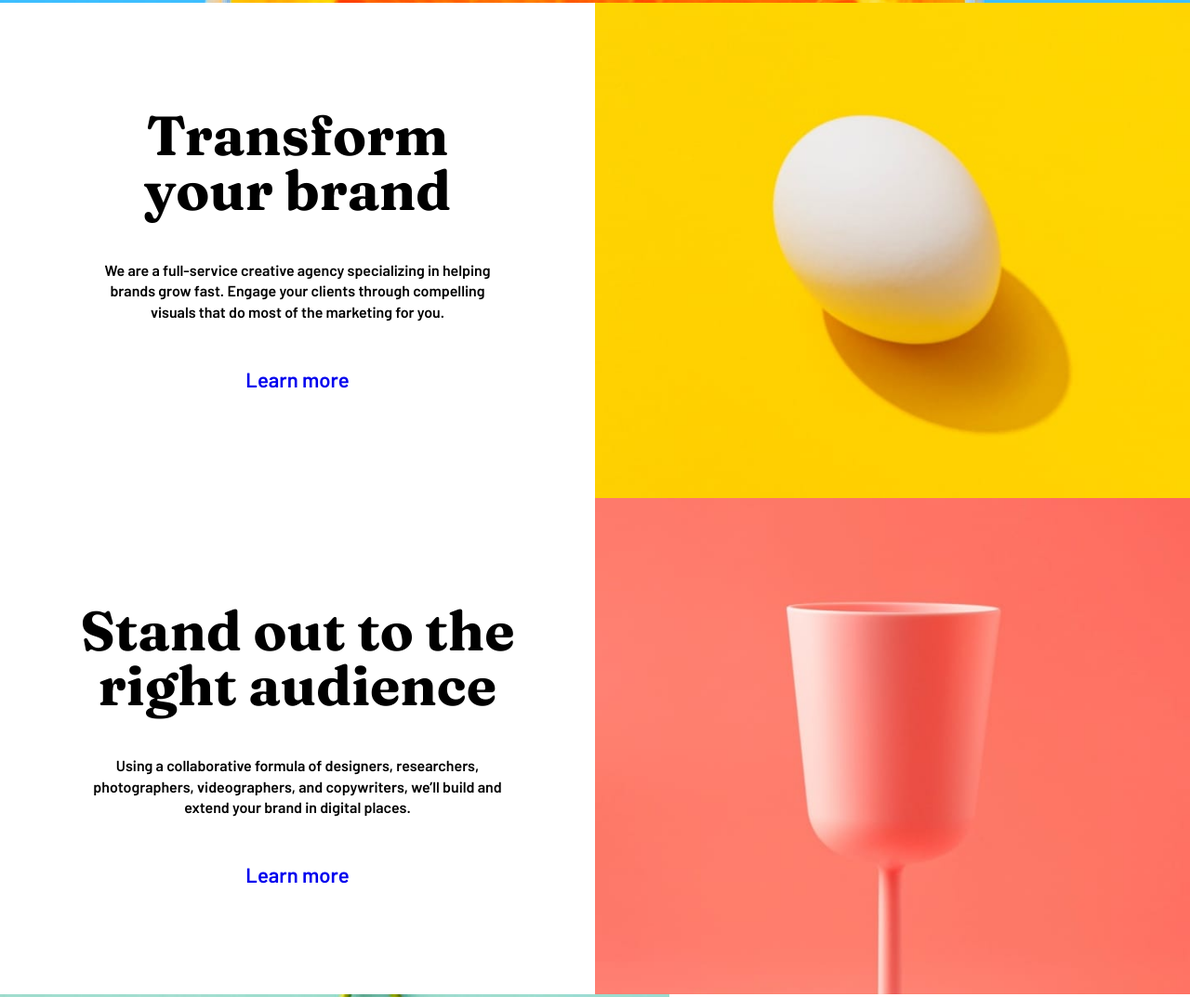
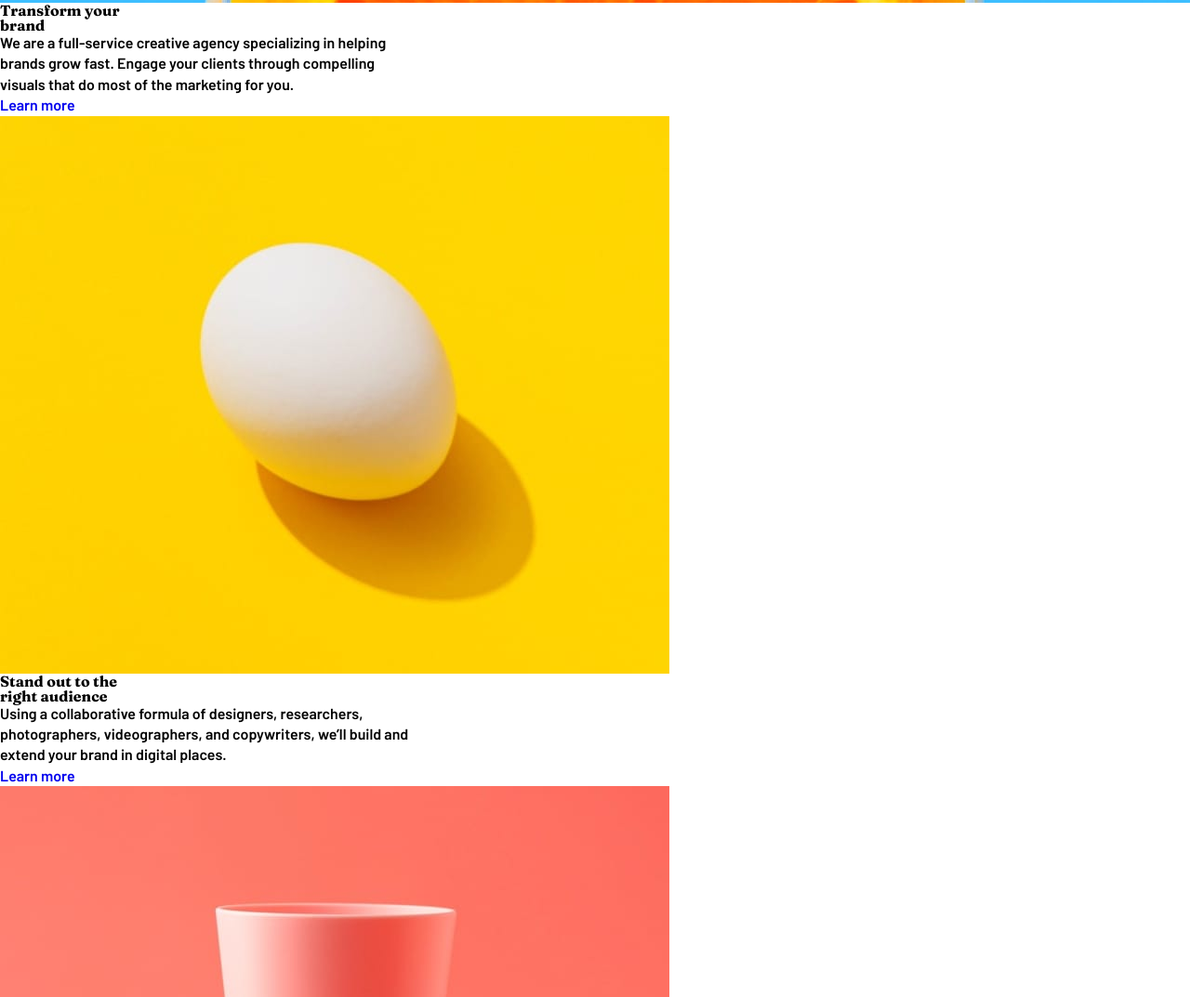
Before and after one commit to bnfcj/sunnyside-agency-landing-page, a plain HTML site: page index.html in a window 1280 px wide. Shown: the part 797-1870 px from the top of the page at 93% size. Drawn offline with Linux system fonts and the light colour scheme.

Commit message:
trying out css ways

```diff
--- a/index.html
+++ b/index.html
@@ -25,20 +25,15 @@
 
     <!-- Variables -->
     <link rel="stylesheet" href="styles/variables.css" />
-    <!-- Global Css -->
-    <link rel="stylesheet" href="styles/global.css" />
-    <!-- Composition Css -->
-    <link rel="stylesheet" href="styles/composition.css" />
-    <!-- Utlitiy Css -->
-    <link rel="stylesheet" href="styles/utlities.css" />
-    <!-- Exceptions -->
-    <link rel="stylesheet" href="styles/exceptions.css" />
+    <!-- Default Css -->
+    <link rel="stylesheet" href="styles/default.css" />
+
     <title>Frontend Mentor | Sunnyside agency landing page</title>
   </head>
   <body class="barlow">
     <header>
-      <div class="wrapper">
-        <div class="header-inner">
+      <div>
+        <div>
           <img src="./images/logo.svg" alt="Sunnyside Logo" />
 
           <nav aria-label="primary">
@@ -50,59 +45,45 @@
             </ul>
           </nav>
         </div>
-        <h2 class="fraunces">We are creatives</h2>
+        <h2>We are creatives</h2>
         <a href="#main" aria-label="Link to main"
           ><img src="./images/icon-arrow-down.svg" alt=""
         /></a>
       </div>
     </header>
     <main>
-      <div class="wrapper">
-        <article class="primary-feature | flex-center" id="">
-          <div
-            class="feature__content | text-center flow flex-column full-width"
-          >
+      <div>
+        <article id="">
+          <div>
             <h3>Transform your brand</h3>
             <p>
               We are a full-service creative agency specializing in helping
               brands grow fast. Engage your clients through compelling visuals
               that do most of the marketing for you.
             </p>
-            <a href="#" class="link-button">Learn more</a>
+            <a href="#">Learn more</a>
           </div>
 
           <div>
-            <img
-              class="full-width"
-              src="./images/desktop/image-transform.jpg"
-              alt=""
-            />
+            <img src="./images/desktop/image-transform.jpg" alt="" />
           </div>
         </article>
-        <article
-          data-type="even-item"
-          class="primary-feature | flex-center"
-          id=""
-        >
-          <div class="feature__content | text-center flow flex-column">
+        <article data-type="even-item" id="">
+          <div>
             <h3>Stand out to the right audience</h3>
             <p>
               Using a collaborative formula of designers, researchers,
               photographers, videographers, and copywriters, we’ll build and
               extend your brand in digital places.
             </p>
-            <a href="#" class="link-button">Learn more</a>
+            <a href="#">Learn more</a>
           </div>
 
           <div>
-            <img
-              class="full-width"
-              src="./images/desktop/image-stand-out.jpg"
-              alt=""
-            />
+            <img src="./images/desktop/image-stand-out.jpg" alt="" />
           </div>
         </article>
-        <article class="secondary-feature" id="">
+        <article id="">
           <div>
             <img src="./images/desktop/image-graphic-design.jpg" alt="" />
             <h4>Graphic design</h4>
@@ -121,7 +102,7 @@
             </p>
           </div>
         </article>
-        <article class="testimonials">
+        <article>
           <h5>Client testimonials</h5>
           <figure>
             <img src="./images/image-emily.jpg" alt="User Avatar" />
@@ -131,7 +112,7 @@
                 our needs were met and deadlines were always hit.
               </blockquote>
               <p><strong>Emily R.</strong></p>
-              <p class="xs-text">Marketing Director</p>
+              <p>Marketing Director</p>
             </figcaption>
           </figure>
           <figure>
@@ -142,7 +123,7 @@
                 brand’s success made it a satisfying and enjoyable experience.
               </blockquote>
               <p><strong>Thomas S.</strong></p>
-              <p class="xs-text">Chief Operating Officer</p>
+              <p>Chief Operating Officer</p>
             </figcaption>
           </figure>
           <figure>
@@ -153,11 +134,11 @@
                 worked with Sunnyside. Highly recommended!
               </blockquote>
               <p><strong>Jennie F.</strong></p>
-              <p class="xs-text">Business Owner</p>
+              <p>Business Owner</p>
             </figcaption>
           </figure>
         </article>
-        <article class="image-row">
+        <article>
           <img
             src="./images/desktop/image-gallery-milkbottles.jpg"
             alt="Milk bottles"
@@ -177,7 +158,7 @@
         </article>
       </div>
     </main>
-    <footer class="bg-green">
+    <footer>
       <img src="./images/logo.svg" alt="Sunnyside Logo" />
       <nav aria-label="bottom">
         <ul role="list">
--- a/styles/composition.css
+++ /dev/null
@@ -1,22 +0,0 @@
-.primary-feature {
-  --flow-space: var(--space-l-xl);
-}
-.flow > * + * {
-  margin-top: var(--flow-space, 1em);
-}
-
-.flex-center {
-  display: flex;
-  flex-wrap: wrap;
-}
-.flex-center > * {
-  flex-basis: 50%;
-  flex-shrink: 1;
-}
-@media screen and (max-width: 802.98px) {
-  .flex-center > * {
-    flex-basis: 100%;
-  }
-}
-.wrapper {
-}
--- a/styles/global.css
+++ b/styles/default.css
@@ -23,7 +23,6 @@ h4,
 h5,
 h6 {
   max-width: 15ch;
-
   font-family: var(--ff-special);
   font-optical-sizing: auto;
   font-style: normal;
--- a/styles/exceptions.css
+++ /dev/null
@@ -1,5 +0,0 @@
-/* .primary-feature[data-type="even-item"] {
-  > :nth-child(2) {
-    order: -1;
-  }
-} */
--- a/styles/reset.css
+++ b/styles/reset.css
@@ -1,91 +1,23 @@
-/* Box sizing rules */
 *,
 *::before,
 *::after {
   box-sizing: border-box;
+}
+* {
   margin: 0;
   padding: 0;
+  font: inherit;
 }
-
-/* Prevent font size inflation */
 html {
-  -moz-text-size-adjust: none;
-  -webkit-text-size-adjust: none;
-  text-size-adjust: none;
+  color-scheme: dark light;
 }
-
-/* Remove default margin in favour of better control in authored CSS */
-body,
-h1,
-h2,
-h3,
-h4,
-p,
-figure,
-blockquote,
-dl,
-dd {
-  margin-block-end: 0;
-}
-
-/* Remove list styles on ul, ol elements with a list role, which suggests default styling will be removed */
-ul[role="list"],
-ol[role="list"] {
-  list-style: none;
-}
-
-/* Set core body defaults */
 body {
   min-height: 100vh;
-  line-height: 1.5;
 }
-
-/* Set shorter line heights on headings and interactive elements */
-h1,
-h2,
-h3,
-h4,
-button,
-input,
-label {
-  line-height: 1.1;
+img,
+picture,
+svg,
+video {
+  display: block;
+  max-width: 100%;
 }
-
-/* Balance text wrapping on headings */
-h1,
-h2,
-h3,
-h4 {
-  text-wrap: balance;
-}
-
-/* A elements that don't have a class get default styles */
-a:not([class]) {
-  text-decoration-skip-ink: auto;
-  color: currentColor;
-}
-
-/* Make images easier to work with */
-img,
-picture {
-  max-width: 100%;
-  display: block;
-}
-
-/* Inherit fonts for inputs and buttons */
-input,
-button,
-textarea,
-select {
-  font: inherit;
-}
-
-/* Make sure textareas without a rows attribute are not tiny */
-textarea:not([rows]) {
-  min-height: 10em;
-}
-
-/* Anything that has been anchored to should have extra scroll margin */
-:target {
-  scroll-margin-block: 5ex;
-}
--- a/styles/utlities.css
+++ /dev/null
@@ -1,20 +0,0 @@
-.bg-green {
-  background-color: var(--Darkmoderatecyan);
-}
-.flex-column {
-  flex-direction: column;
-  display: flex;
-}
-
-.full-width {
-  width: 100%;
-}
-.feature__content {
-  padding: var(--space-m);
-  display: flex;
-  justify-content: center;
-  align-items: center;
-}
-.text-center {
-  text-align: center;
-}
--- a/styles/variables.css
+++ b/styles/variables.css
@@ -27,58 +27,6 @@
   --Darkgrayishblue: hsl(232, 10%, 55%);
   --Grayishblue: hsl(210, 4%, 67%);
   --White: hsl(0, 0%, 100%);
-
-  /* @link https://utopia.fyi/type/calculator?c=375,16,1.2,1440,16,1.414,5,1,&s=0.75|0.5|0.25,1.5|2|3|4|6,s-l&g=s,l,xl,12 */
-
-  --step--1: clamp(0.7072rem, 0.8777rem + -0.1895vi, 0.8333rem);
-  --step-0: clamp(1rem, 1rem + 0vi, 1rem);
-  --step-1: clamp(1.2rem, 1.1246rem + 0.3215vi, 1.414rem);
-  --step-2: clamp(1.44rem, 1.243rem + 0.8404vi, 1.9994rem);
-  --step-3: clamp(1.728rem, 1.341rem + 1.6513vi, 2.8271rem);
-  --step-4: clamp(2.0736rem, 1.3961rem + 2.8905vi, 3.9976rem);
-  --step-5: clamp(2.4883rem, 1.3741rem + 4.7538vi, 5.6526rem);
-
-  /* @link https://utopia.fyi/space/calculator?c=375,16,1.2,1440,16,1.414,5,1,&s=0.75|0.5|0.25,1.5|2|3|4|6,s-l&g=s,l,xl,12 */
-
-  --space-3xs: clamp(0.25rem, 0.25rem + 0vi, 0.25rem);
-  --space-2xs: clamp(0.5rem, 0.5rem + 0vi, 0.5rem);
-  --space-xs: clamp(0.75rem, 0.75rem + 0vi, 0.75rem);
-  --space-s: clamp(1rem, 1rem + 0vi, 1rem);
-  --space-m: clamp(1.5rem, 1.5rem + 0vi, 1.5rem);
-  --space-l: clamp(2rem, 2rem + 0vi, 2rem);
-  --space-xl: clamp(3rem, 3rem + 0vi, 3rem);
-  --space-2xl: clamp(4rem, 4rem + 0vi, 4rem);
-  --space-3xl: clamp(6rem, 6rem + 0vi, 6rem);
-
-  /* One-up pairs */
-  --space-3xs-2xs: clamp(0.25rem, 0.162rem + 0.3756vi, 0.5rem);
-  --space-2xs-xs: clamp(0.5rem, 0.412rem + 0.3756vi, 0.75rem);
-  --space-xs-s: clamp(0.75rem, 0.662rem + 0.3756vi, 1rem);
-  --space-s-m: clamp(1rem, 0.8239rem + 0.7512vi, 1.5rem);
-  --space-m-l: clamp(1.5rem, 1.3239rem + 0.7512vi, 2rem);
-  --space-l-xl: clamp(2rem, 1.6479rem + 1.5023vi, 3rem);
-  --space-xl-2xl: clamp(3rem, 2.6479rem + 1.5023vi, 4rem);
-  --space-2xl-3xl: clamp(4rem, 3.2958rem + 3.0047vi, 6rem);
-
-  /* Custom pairs */
-  --space-s-l: clamp(1rem, 0.6479rem + 1.5023vi, 2rem);
-
-  /* Custom pairs */
-  --space-s-l: clamp(1rem, 0.6479rem + 1.5023vi, 2rem);
-  --grid-max-width: 62rem;
-  --grid-gutter: var(--space-s-l, clamp(1rem, 0.3922rem + 2.5932vw, 2rem));
-  --grid-columns: 12;
-}
-
-.u-container {
-  max-width: var(--grid-max-width);
-  padding-inline: var(--grid-gutter);
-  margin-inline: auto;
-}
-
-.u-grid {
-  display: grid;
-  gap: var(--grid-gutter);
 }
 
 .fraunces {
```
